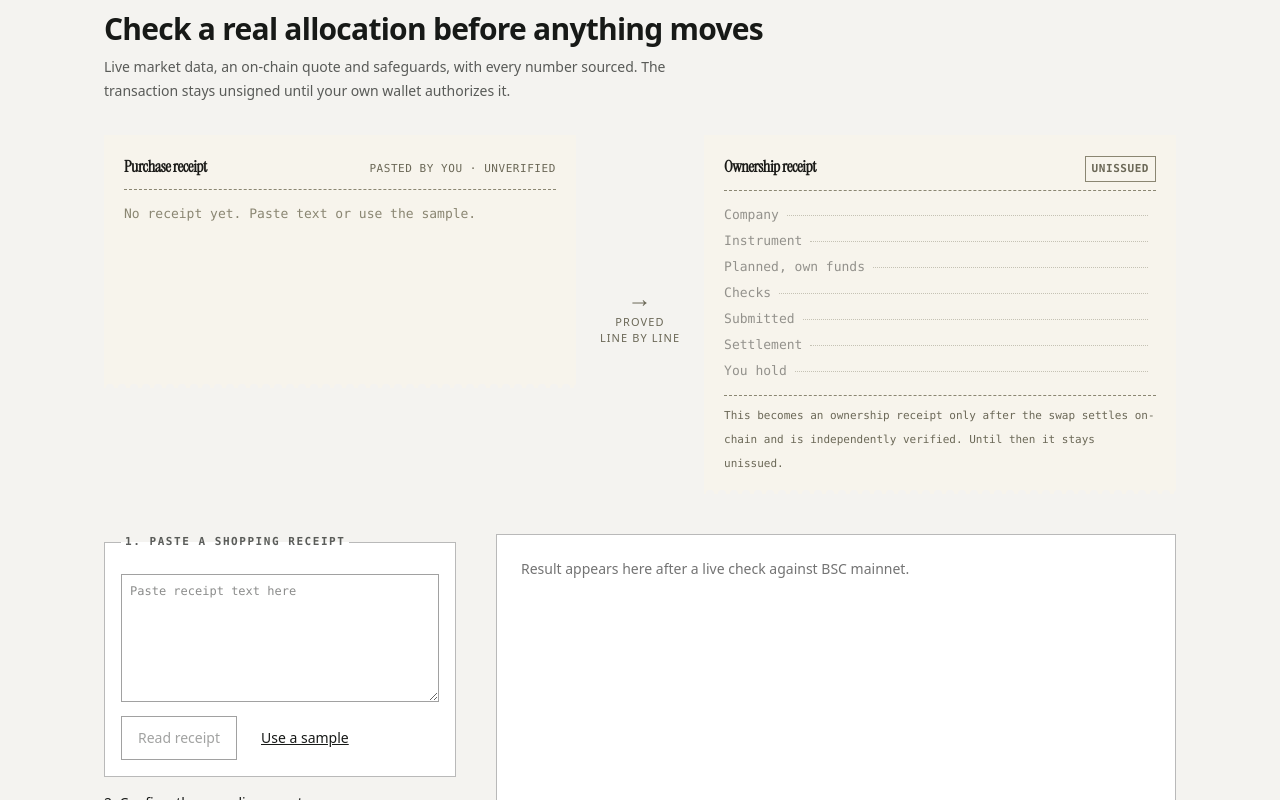
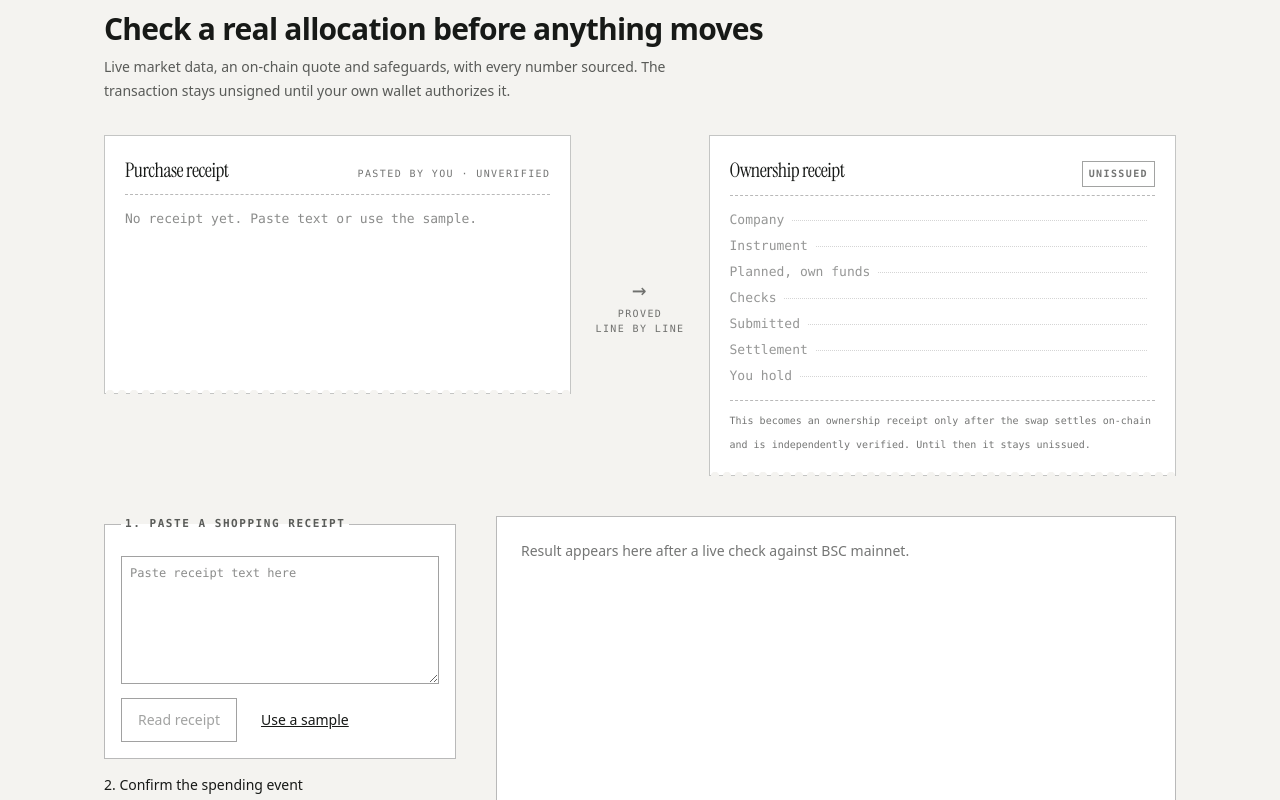
Before and after one commit to emmaGH1/stockup-bnb-2026, a Next.js app: page / in a window 1280 px wide. Shown: the part 1000-1800 px from the top of the page. Built offline with nearby package versions, Linux system fonts and the light colour scheme.

Commit message:
design system lock (docs/DESIGN.md) + propagation: receipt pair, workspace headers/buttons/panels to paper/ink/mist/vermilion; no logic or copy changes; gates green

```diff
--- a/src/components/paper-pair.tsx
+++ b/src/components/paper-pair.tsx
@@ -2,7 +2,7 @@
 import type { ParsedReceipt } from '@/lib/receipttext';
 import type { PaperRow } from '@/lib/paperrows';
 
-const PAPER = 'bg-[#f7f4ec] text-[#1b1b18] font-mono text-[13px] leading-6 shadow-[0_1px_0_#d9d4c4]';
+const PAPER = 'border border-ink/25 bg-white text-ink font-mono text-[13px] leading-6';
 // Perforated bottom edge: a repeating mask, structural to the paper motif.
 const PERF: React.CSSProperties = { WebkitMaskImage: 'radial-gradient(circle at 6px 100%, transparent 4px, #000 4.5px)', WebkitMaskSize: '12px 100%', WebkitMaskPosition: '0 100%', WebkitMaskRepeat: 'repeat-x', paddingBottom: 18 };
 
@@ -11,7 +11,7 @@ function Leader({ label, value, tone }: { label: string; value: string; tone?: '
   return (
     <div className="flex items-baseline gap-2">
       <span className="shrink-0">{label}</span>
-      <span aria-hidden className="min-w-4 flex-1 translate-y-[-3px] border-b border-dotted border-[#8a8672]" />
+      <span aria-hidden className="min-w-4 flex-1 translate-y-[-3px] border-b border-dotted border-ink/40" />
       <span className={`max-w-[60%] break-words text-right ${c}`}>{value}</span>
     </div>
   );
@@ -25,27 +25,27 @@ export function PaperPair({ pasted, parsed, rows, issued, receiptId, reason }: {
     <section aria-label="From purchase receipt to ownership receipt" className="grid items-start gap-6 md:grid-cols-[1fr_auto_1fr]">
       {/* LEFT: what the user pasted. Shown exactly as pasted; nothing invented. */}
       <article aria-label="Purchase receipt" className={`${PAPER} px-5 pt-5`} style={PERF}>
-        <header className="flex items-baseline justify-between border-b border-dashed border-[#8a8672] pb-2">
-          <h2 className="font-serif text-base font-semibold tracking-tight">Purchase receipt</h2>
-          <span className="text-[11px] uppercase tracking-wider text-[#6b6857]">pasted by you · unverified</span>
+        <header className="flex items-baseline justify-between border-b border-dashed border-ink/30 pb-2">
+          <h2 className="font-serif text-xl tracking-tight">Purchase receipt</h2>
+          <span className="font-mono text-[10px] uppercase tracking-[0.14em] text-ink/60">pasted by you · unverified</span>
         </header>
         <div className="mt-3 md:min-h-[10.5rem] whitespace-pre-wrap break-words">
-          {lines.length ? lines.map((l, i) => <div key={i} className={parsed && l === parsed.merchantLine ? 'bg-[#fff3a8]' : parsed?.totalLabel && l === parsed.totalLabel ? 'bg-[#fff3a8]' : ''}>{l}</div>)
-            : <div className="text-[#8a8672]">No receipt yet. Paste text or use the sample.</div>}
+          {lines.length ? lines.map((l, i) => <div key={i} className={parsed && l === parsed.merchantLine ? 'bg-vermilion/15' : parsed?.totalLabel && l === parsed.totalLabel ? 'bg-vermilion/15' : ''}>{l}</div>)
+            : <div className="text-ink/50">No receipt yet. Paste text or use the sample.</div>}
         </div>
-        {parsed && <p className="mt-3 border-t border-dashed border-[#8a8672] pt-2 text-[11px] text-[#6b6857]">Highlighted lines are what Stockup read. It cannot tell if this receipt is real.</p>}
+        {parsed && <p className="mt-3 border-t border-dashed border-ink/30 pt-2 font-mono text-[10px] text-ink/60">Highlighted lines are what Stockup read. It cannot tell if this receipt is real.</p>}
       </article>
 
-      <div aria-hidden className="hidden select-none self-center text-center text-[11px] uppercase tracking-widest text-[#6b6857] md:block">
+      <div aria-hidden className="hidden select-none self-center text-center font-mono text-[10px] uppercase tracking-[0.14em] text-ink/60 md:block">
         <div className="text-2xl">→</div>
         <div>proved</div><div>line by line</div>
       </div>
 
       {/* RIGHT: ownership receipt. Rows appear only when the data proves them. */}
       <article aria-label="Ownership receipt" className={`${PAPER} px-5 pt-5`} style={PERF}>
-        <header className="flex items-baseline justify-between border-b border-dashed border-[#8a8672] pb-2">
-          <h2 className="font-serif text-base font-semibold tracking-tight">Ownership receipt</h2>
-          <span className={`border px-1.5 text-[11px] font-semibold uppercase tracking-wider ${issued ? 'border-[#14532d] text-[#14532d]' : 'border-[#8a8672] text-[#6b6857]'}`}>
+        <header className="flex items-baseline justify-between border-b border-dashed border-ink/30 pb-2">
+          <h2 className="font-serif text-xl tracking-tight">Ownership receipt</h2>
+          <span className={`border px-1.5 font-mono text-[10px] font-semibold uppercase tracking-[0.14em] ${issued ? 'border-[#14532d] text-[#14532d]' : 'border-ink/40 text-ink/60'}`}>
             {issued ? `Issued ${receiptId ?? ''}` : 'Unissued'}
           </span>
         </header>
@@ -55,7 +55,7 @@ export function PaperPair({ pasted, parsed, rows, issued, receiptId, reason }: {
               <Leader label={r.label} value={r.state === 'waiting' ? '' : r.value} tone={r.state === 'blocked' ? 'bad' : r.state === 'done' && (r.key === 'settle' || r.key === 'owned') ? 'ok' : undefined} />
             </div>))}
         </div>
-        <p className="mt-3 border-t border-dashed border-[#8a8672] pt-2 text-[11px] text-[#6b6857]">
+        <p className="mt-3 border-t border-dashed border-ink/30 pt-2 font-mono text-[10px] text-ink/60">
           {issued ? 'Every line above was checked against BNB Chain. Open the links below to verify it yourself.'
             : reason ?? 'This becomes an ownership receipt only after the swap settles on-chain and is independently verified. Until then it stays unissued.'}
         </p>
```
Also changed, not shown: src/components/own-flow.tsx (+17 -17 lines), 1 other file (tests, documents, lock files or other folders).
